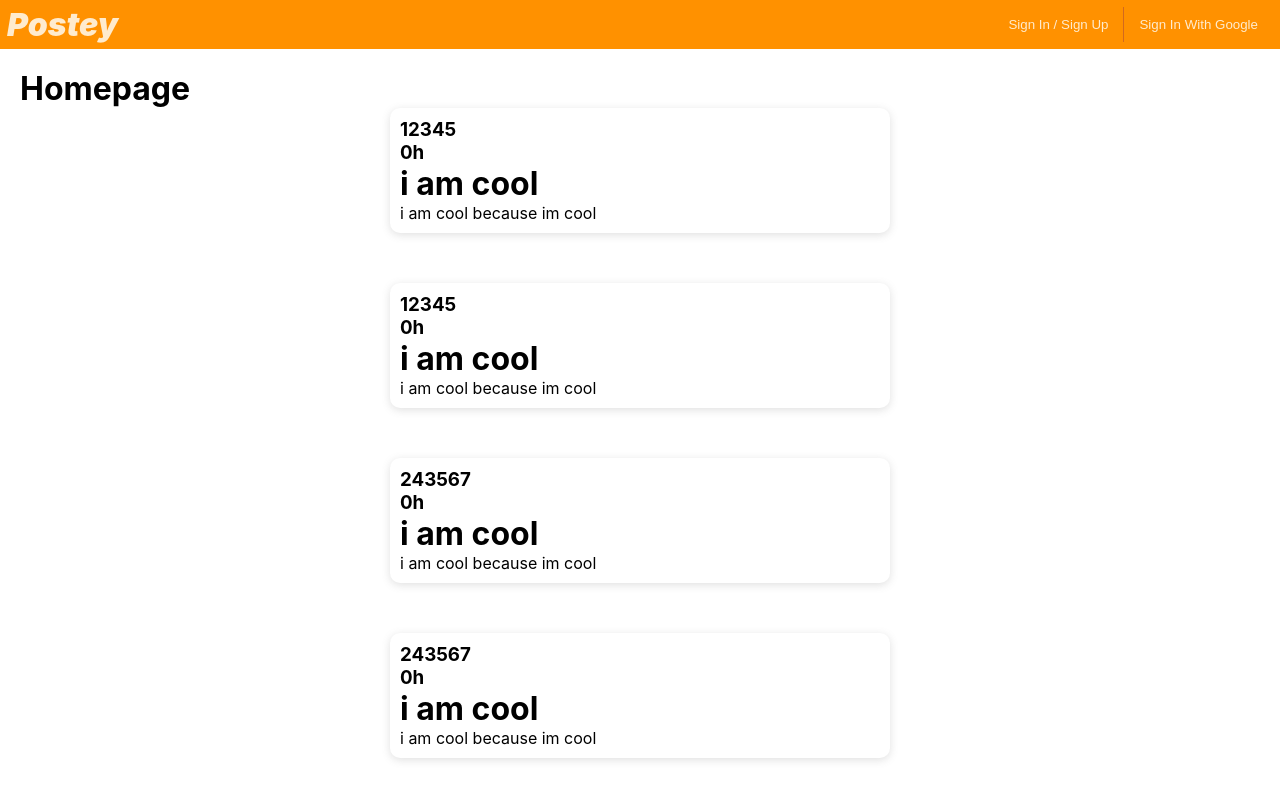
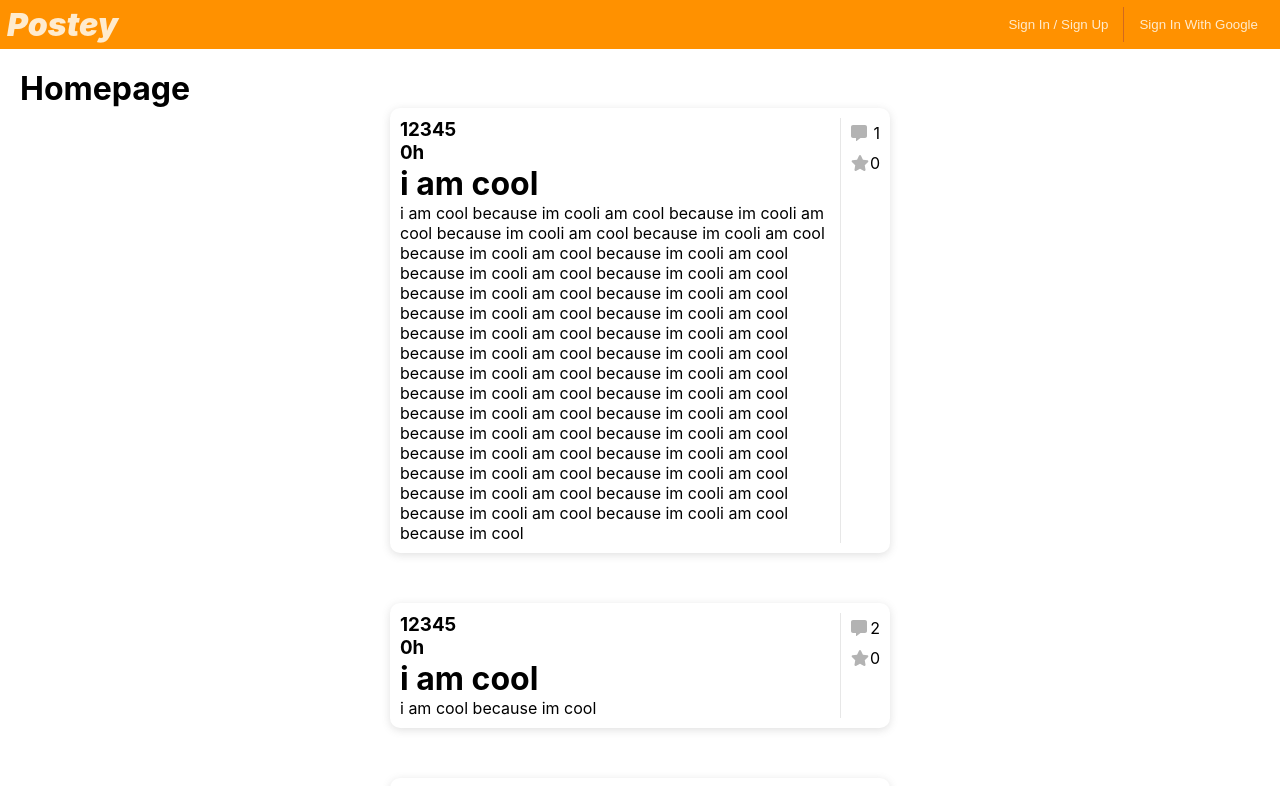
Before and after one commit to B4D-1D34/Postey, a React (Create React App) app: page / in a window 1280 px wide. Shown: the top 786 px of the page. Built offline with nearby package versions, Linux system fonts and the light colour scheme; no server answers.

Commit message:
started to make posts, and post page, implementing rating, further planning data structure and flow

```diff
--- a/src/App.js
+++ b/src/App.js
@@ -43,7 +43,7 @@ function App() {
           path="/profile"
           render={() => (currentUser ? <ProfilePage /> : <Redirect to="/" />)}
         />
-        <Route path="/post" component={PostPage} />
+        <Route path="/post/:postId" component={PostPage} />
       </Switch>
       <NotificationBox />
     </div>
--- a/src/components/post-item/post-item.component.jsx
+++ b/src/components/post-item/post-item.component.jsx
@@ -1,7 +1,11 @@
+import { faCommentAlt, faStar } from "@fortawesome/free-solid-svg-icons";
+import { FontAwesomeIcon } from "@fortawesome/react-fontawesome";
+import { Link } from "react-router-dom";
 import { countTime } from "../../timeCountHelper";
 import styles from "./post-item.module.css";
 
 const PostItem = ({
+  id,
   theme,
   author,
   rating,
@@ -11,10 +15,24 @@ const PostItem = ({
 }) => {
   return (
     <div className={styles.postItem}>
-      <h3>{author}</h3>
-      <h3>{countTime(createdAt)}</h3>
-      <h1>{theme}</h1>
-      <p>{content}</p>
+      <Link to={`post/${id}`}>
+        <div className={styles.description}>
+          <h3>{author}</h3>
+          <h3>{countTime(createdAt)}</h3>
+          <h1>{theme}</h1>
+          <p>{content}</p>
+        </div>
+      </Link>
+      <div className={styles.stats}>
+        <div className={styles.statsBtn}>
+          <FontAwesomeIcon icon={faCommentAlt} className={styles.icon} />
+          {commentsLength}
+        </div>
+        <div className={styles.statsBtn}>
+          <FontAwesomeIcon icon={faStar} className={styles.icon} />
+          {rating}
+        </div>
+      </div>
     </div>
   );
 };
--- a/src/components/post-item/post-item.module.css
+++ b/src/components/post-item/post-item.module.css
@@ -5,4 +5,34 @@
   margin: 0 auto;
   margin-bottom: 50px;
   padding: 10px;
+  padding-right: 0;
+  display: flex;
+  justify-content: space-between;
 }
+
+.stats {
+  display: flex;
+  flex-direction: column;
+  /* justify-content: center; */
+  align-items: center;
+  border-left: 1px solid rgb(231, 231, 231);
+  padding: 0 5px;
+}
+
+.icon {
+  color: rgb(179, 179, 179);
+}
+
+.statsBtn {
+  padding: 5px;
+  border-radius: 3px;
+  width: 38.63px;
+  display: flex;
+  justify-content: space-between;
+  align-items: center;
+}
+
+.statsBtn:hover {
+  cursor: pointer;
+  background: rgb(228, 228, 228);
+}
--- a/src/firebase/firebase.utils.js
+++ b/src/firebase/firebase.utils.js
@@ -38,6 +38,7 @@ const userObject = (userAuth, additionalData, snapShotData) => {
       : displayName,
     createdAt,
     authMethod,
+    rates: {},
     ...additionalData,
   };
 };
--- a/src/pages/homepage/homepage.component.jsx
+++ b/src/pages/homepage/homepage.component.jsx
@@ -9,12 +9,11 @@ const HomePage = () => {
     <div className={styles.homepage}>
       <h1>Homepage</h1>
       {Object.keys(posts)
-        .map((key) => posts[key])
-        .map((user) => user.posts)
-        .reduce((arr, posts) => arr.concat(posts), [])
-        .map(({ id, author, theme, createdAt, rating, comments, content }) => (
+        .map((key) => ({ ...posts[key], key }))
+        .map(({ key, author, theme, createdAt, rating, comments, content }) => (
           <PostItem
-            key={id}
+            key={key}
+            id={key}
             author={author}
             theme={theme}
             createdAt={createdAt}
--- a/src/pages/homepage/testPostData.js
+++ b/src/pages/homepage/testPostData.js
@@ -1,8 +1,24 @@
 const TEST_DATA = {
-  12345: {
-    posts: [
+  "z.,mxcnvbkjznfasd": {
+    closeComments: false,
+    content:
+      "i am cool because im cooli am cool because im cooli am cool because im cooli am cool because im cooli am cool because im cooli am cool because im cooli am cool because im cooli am cool because im cooli am cool because im cooli am cool because im cooli am cool because im cooli am cool because im cooli am cool because im cooli am cool because im cooli am cool because im cooli am cool because im cooli am cool because im cooli am cool because im cooli am cool because im cooli am cool because im cooli am cool because im cooli am cool because im cooli am cool because im cooli am cool because im cooli am cool because im cooli am cool because im cooli am cool because im cooli am cool because im cooli am cool because im cooli am cool because im cooli am cool because im cooli am cool because im cooli am cool because im cool",
+    author: "12345",
+    rating: 0,
+    theme: "i am cool",
+    createdAt: new Date(),
+    comments: [
       {
-        id: "z.,mxcnvbkjznfasd",
+        id: "09876543",
+        replyReference: "",
+        rating: 0,
+        author: "p90w3tu8wesur9t",
+        createdAt: new Date(),
+        content: "hi,you are really great",
+      },
+    ],
+  },
+  "sp;oiejhgopisdf": {
     closeComments: false,
     content: "i am cool because im cool",
     author: "12345",
@@ -16,33 +32,19 @@ const TEST_DATA = {
         rating: 0,
         author: "p90w3tu8wesur9t",
         createdAt: new Date(),
+        content: "hi,you are really great",
       },
-        ],
-      },
-      {
-        id: "sp;oiejhgopisdf",
-        closeComments: false,
-        content: "i am cool because im cool",
-        author: "12345",
-        rating: 0,
-        theme: "i am cool",
-        createdAt: new Date(),
-        comments: [
       {
         id: "09876543",
         replyReference: "",
         rating: 0,
         author: "p90w3tu8wesur9t",
         createdAt: new Date(),
+        content: "and COOL",
       },
     ],
   },
-    ],
-  },
-  243567: {
-    posts: [
-      {
-        id: "asodifgjbspodfi;so",
+  "asodifgjbspodfi;so": {
     closeComments: false,
     content: "i am cool because im cool",
     author: "243567",
@@ -56,11 +58,11 @@ const TEST_DATA = {
         rating: 0,
         author: "p90w3tu8wesur9t",
         createdAt: new Date(),
+        content: "hi,you are really great",
       },
     ],
   },
-      {
-        id: "zxcv;lzdifh;.lksdf",
+  "zxcv;lzdifh;.lksdf": {
     closeComments: false,
     content: "i am cool because im cool",
     author: "243567",
@@ -74,11 +76,12 @@ const TEST_DATA = {
         rating: 0,
         author: "p90w3tu8wesur9t",
         createdAt: new Date(),
-          },
-        ],
+        content: "hi,you are really great",
       },
     ],
   },
 };
 
+export const getPost = (postId) => TEST_DATA[postId];
+
 export default TEST_DATA;
--- a/src/pages/post/post-page.component.jsx
+++ b/src/pages/post/post-page.component.jsx
@@ -1,7 +1,89 @@
+import {
+  faChevronDown,
+  faChevronUp,
+  faStar,
+} from "@fortawesome/free-solid-svg-icons";
+import { FontAwesomeIcon } from "@fortawesome/react-fontawesome";
+import { useState } from "react";
+import { useSelector } from "react-redux";
+import { useParams } from "react-router";
+import { changeDbUserField } from "../../firebase/firebase.utils";
+import {
+  selectCurrentUser,
+  selectUserAuth,
+} from "../../redux/user/user.selectors";
+import { countTime } from "../../timeCountHelper";
+import { getPost } from "../homepage/testPostData";
+import styles from "./post-page.module.css";
+
 const PostPage = () => {
+  const currentUser = useSelector(selectCurrentUser);
+  const userAuth = useSelector(selectUserAuth);
+  const { postId } = useParams();
+  const [userRate, setUserRate] = useState(currentUser?.rates[postId]);
+  const { content, author, closeComments, comments, createdAt, rating, theme } =
+    getPost(postId);
+  const time = countTime(createdAt);
+  console.log(currentUser?.rates);
+  const handleRate = ({ target }) => {
+    let currentRate = target.getAttribute("datatype");
+    if (userRate === currentRate) {
+      setUserRate("undefined");
+      currentRate = "undefined";
+      changeDbUserField(userAuth, {
+        rates: { ...currentUser?.rates, [postId]: currentRate },
+      });
+    } else {
+      setUserRate(currentRate);
+      changeDbUserField(userAuth, {
+        rates: { ...currentUser?.rates, [postId]: currentRate },
+      });
+    }
+  };
   return (
-    <div>
-      <h1>Postpage</h1>
+    <div className={styles.contentblock}>
+      <div className={styles.authorAndTime}>
+        <h4 className={styles.author}>{author}</h4>
+        <h5 className={styles.time}>{time}</h5>
+      </div>
+      <h1 className={styles.theme}>{theme}</h1>
+      <p>{content}</p>
+      <div className={styles.rating}>
+        <div className={styles.iconBtn} datatype="true" onClick={handleRate}>
+          <FontAwesomeIcon
+            icon={faChevronUp}
+            style={{
+              color: `${userRate === "true" ? "rgb(165, 219, 85)" : ""}`,
+            }}
+            className={`${styles.icon} ${styles.upIcon}`}
+          />
+        </div>
+        <div className={styles.ratingIconBlock}>
+          <FontAwesomeIcon
+            icon={faStar}
+            style={{
+              color: `${
+                rating > 0
+                  ? "rgb(165, 219, 85)"
+                  : rating < 0
+                  ? "rgb(201, 0, 0)"
+                  : ""
+              }`,
+            }}
+            className={styles.icon}
+          />
+          {rating}
+        </div>
+        <div className={styles.iconBtn} datatype="false" onClick={handleRate}>
+          <FontAwesomeIcon
+            icon={faChevronDown}
+            style={{
+              color: `${userRate === "false" ? "rgb(201, 0, 0)" : ""}`,
+            }}
+            className={`${styles.icon} ${styles.downIcon}`}
+          />
+        </div>
+      </div>
     </div>
   );
 };
--- /dev/null
+++ b/src/pages/post/post-page.module.css
@@ -0,0 +1,64 @@
+.contentblock {
+  margin: 40px auto;
+  width: 500px;
+  padding: 15px;
+  box-shadow: rgba(99, 99, 99, 0.2) 0px 2px 8px 0px;
+  border-radius: 10px;
+}
+
+.authorAndTime {
+  display: flex;
+  align-items: center;
+  margin-bottom: 15px;
+}
+
+.author {
+  color: rgb(224, 123, 0);
+}
+
+.time {
+  margin-left: 15px;
+  color: rgb(139, 139, 139);
+  font-weight: 500;
+}
+
+.theme {
+  margin-bottom: 10px;
+}
+
+.rating {
+  margin-top: 20px;
+  display: flex;
+  align-items: center;
+}
+
+.ratingIconBlock {
+  margin: 0 5px;
+}
+
+.ratingIconBlock .icon {
+  margin-right: 5px;
+}
+
+.iconBtn {
+  padding: 2px 10px;
+  border-radius: 4px;
+}
+
+.iconBtn:hover {
+  background: rgb(243, 243, 243);
+  cursor: pointer;
+}
+
+.icon {
+  color: rgb(179, 179, 179);
+  pointer-events: none;
+}
+
+.iconBtn:hover > .upIcon {
+  color: rgb(165, 219, 85);
+}
+
+.iconBtn:hover > .downIcon {
+  color: rgb(201, 0, 0);
+}
```
Also changed, not shown: src/components/profile-settings-block/profile-settings-block.component.jsx (+7 -7 lines). Lines whose indentation alone changed are shown as unchanged.
